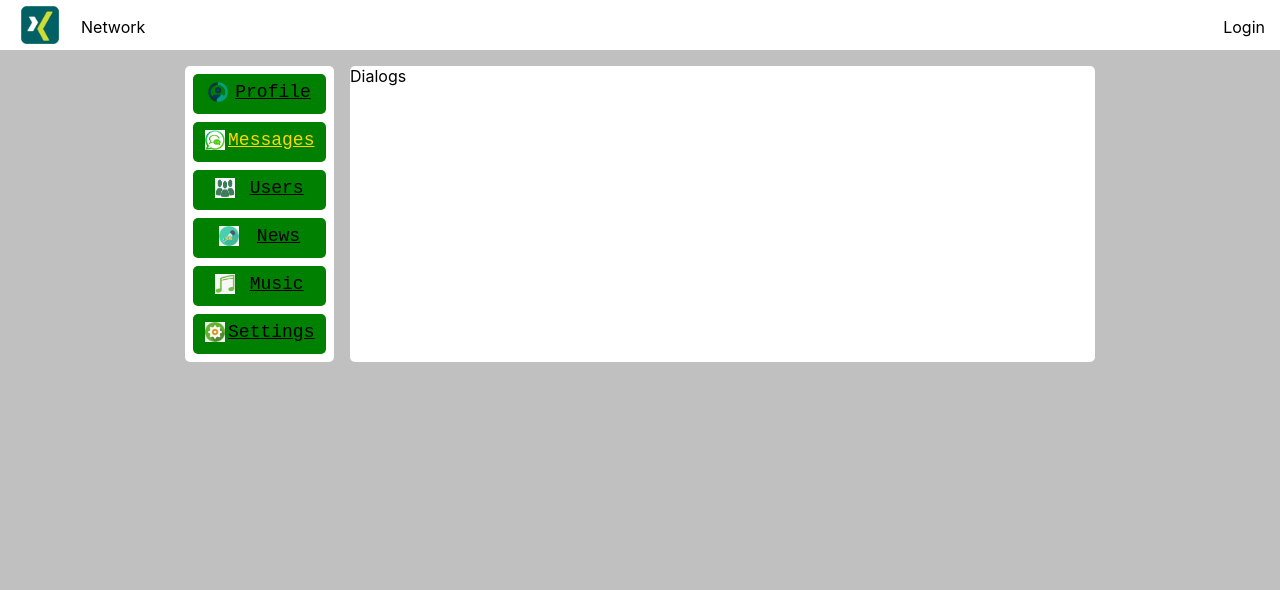
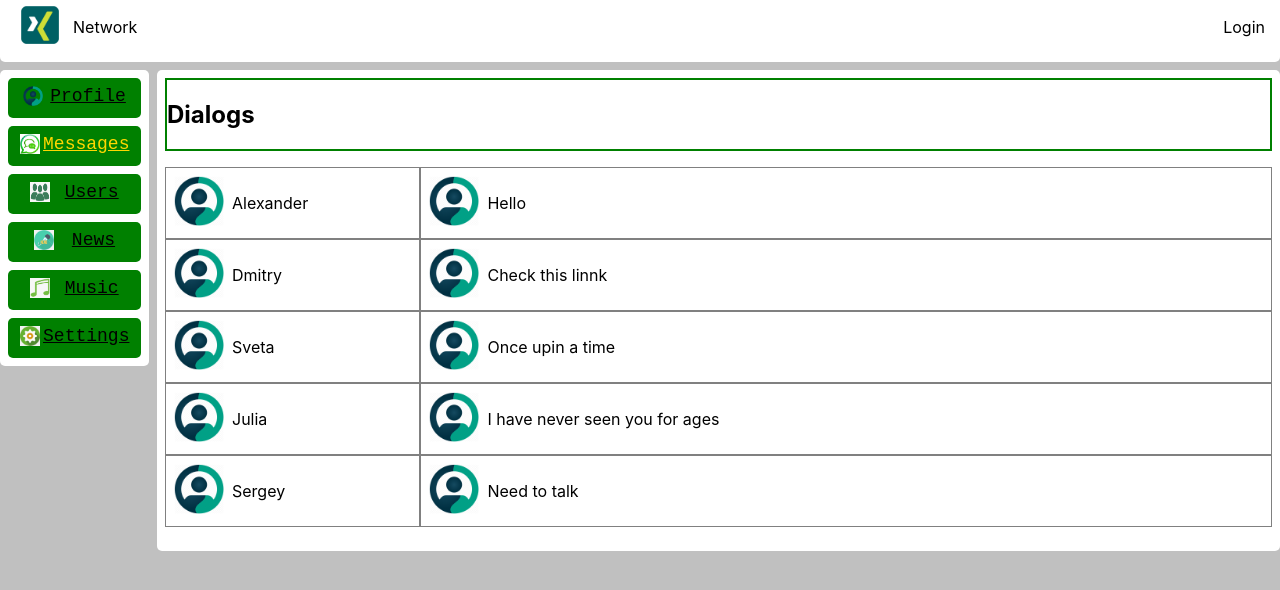
Before and after one commit to alpknx/Network-app, a React (Create React App) app: page /dialogs in a window 1280 px wide. Shown: the top 590 px of the page. Built offline with nearby package versions, Linux system fonts and the light colour scheme.

Commit message:
cnahge layouts

```diff
--- a/src/App.css
+++ b/src/App.css
@@ -1,30 +1,31 @@
 .app_wrapper {
 	display: grid;
-	grid-gap: 16px;
+	grid-gap: 8px;
 	grid-template-rows: 50px 1fr;
 	grid-template-areas:
-		"appHeader"
 		"appLayout";
+}
+
+.app_layout {
+	display: grid;
+	grid-gap: 8px;
+	grid-area: appLayout;
+	grid-template-columns: 1fr 10fr;
+	grid-template-areas:
+	"appHeader appHeader"
+	"sidebar appContent";
+   margin: 0 auto;
 }
 
 .app_header_content {
 	display: block;
 	grid-area: appHeader;
-	grid-gap: 16px;
+	grid-gap: 8px;
 	background-color: #FFFFFF;
 	margin: 0 auto;
    width: 100%;
+	border-radius: 0px 0px 5px 5px;
 
-}
-
-.app_layout {
-	display: grid;
-	grid-gap: 16px;
-	grid-area: appLayout;
-	grid-template-columns: 2fr 10fr;
-	grid-template-areas:
-	"sidebar appContent";
-   margin: 0 auto;
 }
 
 .side_bar {
@@ -35,12 +36,12 @@
    position: relative;
 	border-radius: 5px;
 	text-align: center;
+	height: fit-content;
 }
 
 .app_content {
 	display: grid;
 	grid-area: appContent;
-	grid-gap: 16px;
 	background-color: #FFFFFF;
 	border-radius: 5px;
 }
--- a/src/App.js
+++ b/src/App.js
@@ -13,10 +13,10 @@ const  App = () =>  {
 	return (
 		<BrowserRouter>
 			<div className='app_wrapper'>
-				<div className='app_header_content'>
-					<Header/>
-				</div>
 				<div className='app_layout'>
+					<div className='app_header_content'>
+						<Header/>
+					</div>
 					<div className='side_bar'>
 						<SideBar/>
 					</div>
--- a/src/components/Dialogs/Dialogs.jsx
+++ b/src/components/Dialogs/Dialogs.jsx
@@ -1,9 +1,78 @@
 import cl from './Dialogs.module.css'
+import profileIcon from './../assets/img/sidebar/profile-icon.png';
 
 const Dialogs = (props) => {
 	return (
-		<div>
-			Dialogs
+		<div className={cl.dialogs_page}>
+			<div className={cl.header_page}>
+				<h2>Dialogs</h2>
+			</div>
+			<div className={cl.message_section}>
+				<ul className={cl.dialogs_list}>
+					<li className={cl.dialog_item}>
+						<div className={cl.left_menu_icon}>
+							<img src={profileIcon}/>
+						</div>
+						Alexander
+					</li>
+					<li className={cl.dialog_item}>
+					<div className={cl.left_menu_icon}>
+							<img src={profileIcon}/>
+						</div>
+						Dmitry
+					</li>
+					<li className={cl.dialog_item}>
+					<div className={cl.left_menu_icon}>
+							<img src={profileIcon}/>
+						</div>
+						Sveta
+					</li>
+					<li className={cl.dialog_item}>
+					<div className={cl.left_menu_icon}>
+							<img src={profileIcon}/>
+						</div>
+						Julia
+					</li>
+					<li className={cl.dialog_item}>
+					<div className={cl.left_menu_icon}>
+							<img src={profileIcon}/>
+						</div>
+						Sergey
+					</li>
+				</ul>
+				<ul className={cl.messages_list}>
+					<li className={cl.message_item}>
+						<div className={cl.left_menu_icon}>
+							<img src={profileIcon}/>
+						</div>
+						Hello
+					</li>
+					<li className={cl.message_item}>
+						<div className={cl.left_menu_icon}>
+							<img src={profileIcon}/>
+						</div>
+						Check this linnk
+					</li>
+					<li className={cl.message_item}>
+						<div className={cl.left_menu_icon}>
+							<img src={profileIcon}/>
+						</div>
+						Once upin a time
+					</li>
+					<li className={cl.message_item}>
+						<div className={cl.left_menu_icon}>
+							<img src={profileIcon}/>
+						</div>
+						I have never seen you for ages
+					</li>
+					<li className={cl.message_item}>
+						<div className={cl.left_menu_icon}>
+							<img src={profileIcon}/>
+						</div>
+						Need to talk
+					</li>
+				</ul>
+			</div>
 		</div>
 	);
 }
--- a/src/components/Dialogs/Dialogs.module.css
+++ b/src/components/Dialogs/Dialogs.module.css
@@ -0,0 +1,46 @@
+.dialogs_page {
+	display: block;
+	margin: 8px;
+}
+
+.header_page {
+	border: 2px green solid;
+}
+
+.message_section {
+	display: grid;
+	grid-template-columns: 3fr 10fr;
+}
+
+.dialogs_list {
+	display: grid;
+	text-align: left;
+	padding-left: 0px;
+}
+
+.dialog_item{
+	display: flex;
+	align-items: center;
+	border: 1px solid gray;
+	font-size: monospace;
+}
+
+.left_menu_icon img {
+	width: 50px;
+	height: 50px;
+	padding: 8px;
+}
+
+.messages_list {
+	display: grid;
+	list-style: none;
+	padding-left: 0px;
+}
+
+.message_item {
+	display: flex;
+	align-items: center;
+	border: 1px solid grey;
+	font-size: monospace;
+
+}
--- a/src/components/Header/Header.module.css
+++ b/src/components/Header/Header.module.css
@@ -1,6 +1,6 @@
 .app_header_wrapper {
 	display: grid;
-	grid-gap: 16px;
+	grid-gap: 8px;
 	align-items: center;
 	grid-template-columns: auto 1fr auto;
 	grid-template-rows: auto 1fr;
```
